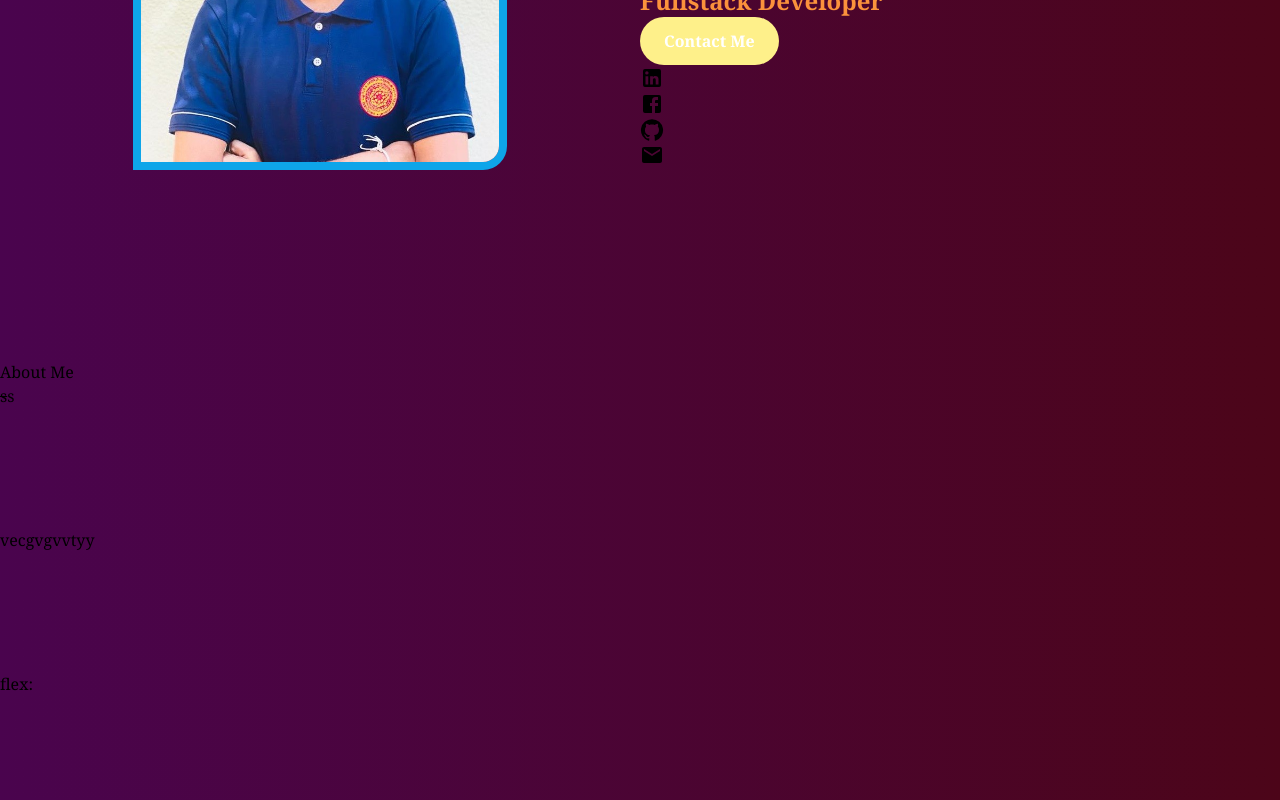
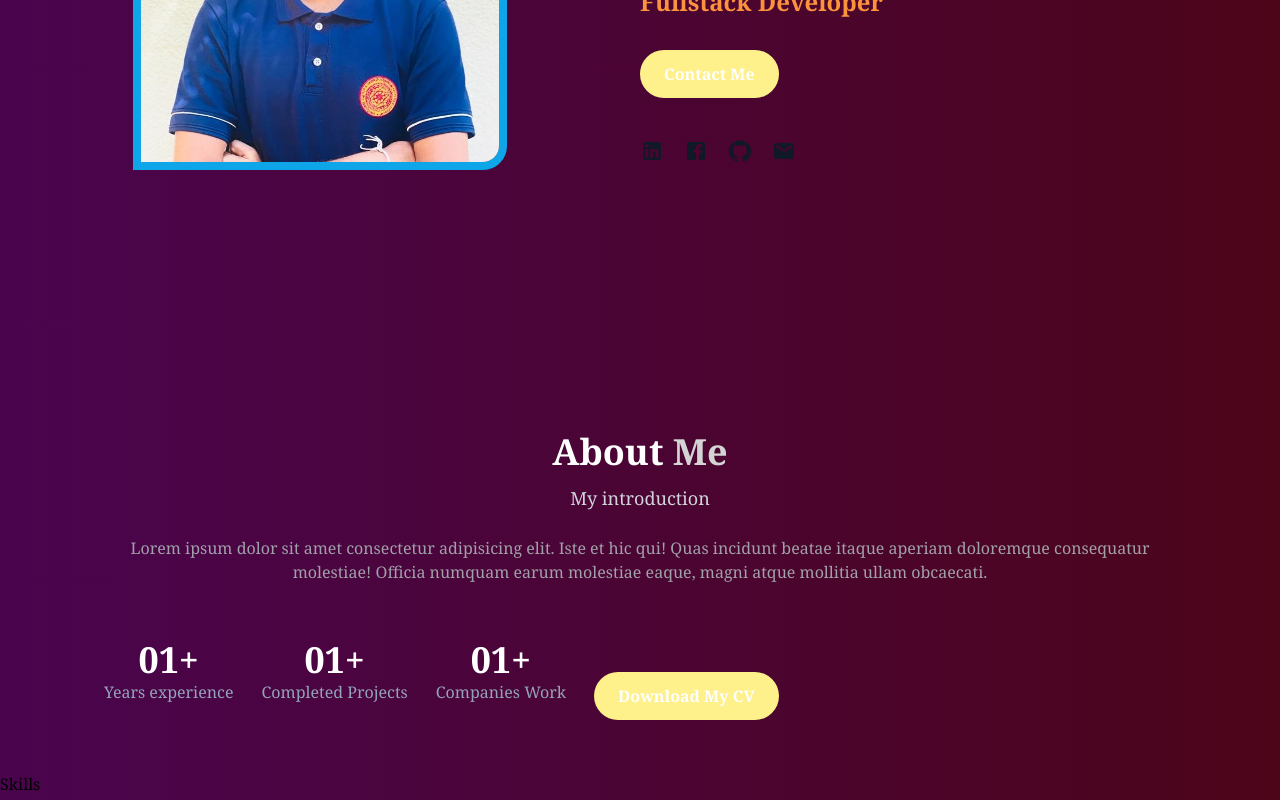
Before and after one commit to WAUdeshinduminaweerakoon/my-profile, a React (Create React App) app: page / in a window 1280 px wide. Shown: the part 440-1240 px from the top of the page. Built offline with nearby package versions, Linux system fonts and the light colour scheme.

Commit message:
add the my info and Cv downlod button

```diff
--- a/src/Home.jsx
+++ b/src/Home.jsx
@@ -20,7 +20,7 @@ const Home = () => {
         <img src={Udesh} alt="" className='object-cover h-auto border-8 md:w-7/12 sm:w-6/12 sm:rounded-br-3xl sm:rounded-tl-3xl border-sky-500' />
       </div>
       <div className='flex-1'>
-        <div>
+        <div className='text-center md:text-left'>
           <h1 className='text-2xl font-bold leading-10 text-white md:text-5xl md:leading-normal'>
             <span className='text-5xl text-yellow-400 md:text-6xl'>
               Hello!
@@ -29,12 +29,12 @@ const Home = () => {
             My Name is <span>Udesh Indumina</span>
           </h1>
           <h4 className='mt-4 text-lg font-bold leading-5 text-orange-400 md:text-2xl md:leading-normals'>Fullstack Developer</h4>
-          <button className=' btn-primary'>Contact Me</button>
-          <div>
+          <button className='mt-8 btn-primary'>Contact Me</button>
+          <div className='flex items-center justify-center gap-5 mt-8 text-3xl md:justify-start'>
             {socialMedia.map(({ icon, link }) => (
-              <div><a key={link} href={link} target='_blank' rel='noopener noreferrer'>
+              <div key={link} className='text-gray-900 cursor-pointer hover:text-white' href={link} target='_blank' rel='noopener noreferrer'>
                 {icon}
-                </a>
+
               </div>
             ))}
           </div>
--- a/src/components/Header/Header.jsx
+++ b/src/components/Header/Header.jsx
@@ -6,7 +6,7 @@ import CloseIcon from '@mui/icons-material/Close';
 const Header = () => {
   const Links = [
     { name: "home", link: "home" },
-    { name: "profile-details", link: "profile-details" },
+    { name: "profileDetails", link: "profile-details" },
     { name: "skills", link: "skills" },
     { name: "myProject", link: "myProject" },
   ];
--- a/src/components/ProfileDetails/ProfileDetails.jsx
+++ b/src/components/ProfileDetails/ProfileDetails.jsx
@@ -3,72 +3,44 @@
 import React from 'react';
 
 const ProfileDetails = () => {
+  const info =[
+    {text:"Years experience", count:"01"},
+    {text:"Completed Projects", count:"01"},
+    {text:"Companies Work", count:"01"},
+  ]
   return (
-    <section>
-      <h1>About Me</h1>
-      <p>
-        <s>s</s>
-        s
+    <section className='py-10 text-white '>
+      <div className='mt-8 text-center'>
+        <h3 className='text-4xl font-semibold'>
+          About <span className=' text-neutral-300'>Me</span>
+        </h3>
+        <p className='my-3 text-lg text-gray-300 '>My introduction</p>
+        <div className='flex flex-col-reverse items-center max-w-6xl gap-12 px-10 mx-auto md:flex-row md:gap-6'>
+          <div >
+            <div className='my-3 text-zinc-400'>
+              <p>Lorem ipsum dolor sit amet consectetur adipisicing elit. Iste et hic qui! Quas
+                 incidunt beatae itaque aperiam doloremque consequatur molestiae!
+                  Officia numquam earum molestiae eaque, magni atque mollitia ullam obcaecati.
+              </p>
+              <div className='flex items-center mt-10 gap-7'>
+                {info.map((content)=>(
+                  <div key={content.text}>
+                    <h3 className='text-2xl font-semibold text-white md:text-4xl'>{content.count}<span>+</span>{" "}</h3>
+                    <span className=' text-slate-400'>{content.text}</span>
+                  </div>
+                ))}
+                <div>
+                  <br/><br/>
+                <button className='btn-primary'>Download My CV</button>
+                </div>
+              </div>
+            </div>
+          </div>
 
-        <br/>
-        <br/>
-        <br/>
-        <br/>
-        <br/>
-        <br/>
-        vecgvgvvtyy
-        <br/>
-        <br/>
-        <br/>
-        <br/>
-        <br/>
-        <br/>
+        </div>
+        <div></div>
+      </div>
 
-
-
-        flex:
-
-
-        <br/>
-        <br/>
-        <br/>
-        <br/>
-        <br/>
-        <br/>
-
-
-        ef,
-        <br/>
-        <br/>
-        <br/>
-        <br/>
-        <br/>
-        <br/>
-        bcsg
-        <br/>
-        <br/>
-        <br/>
-        <br/>
-        <br/>
-        <br/>
-
-
-
-
-
-
-
-
-
-
-
-
-
-
-
-
-        wdbgywq
-      </p>
 
     </section>
   );
```
